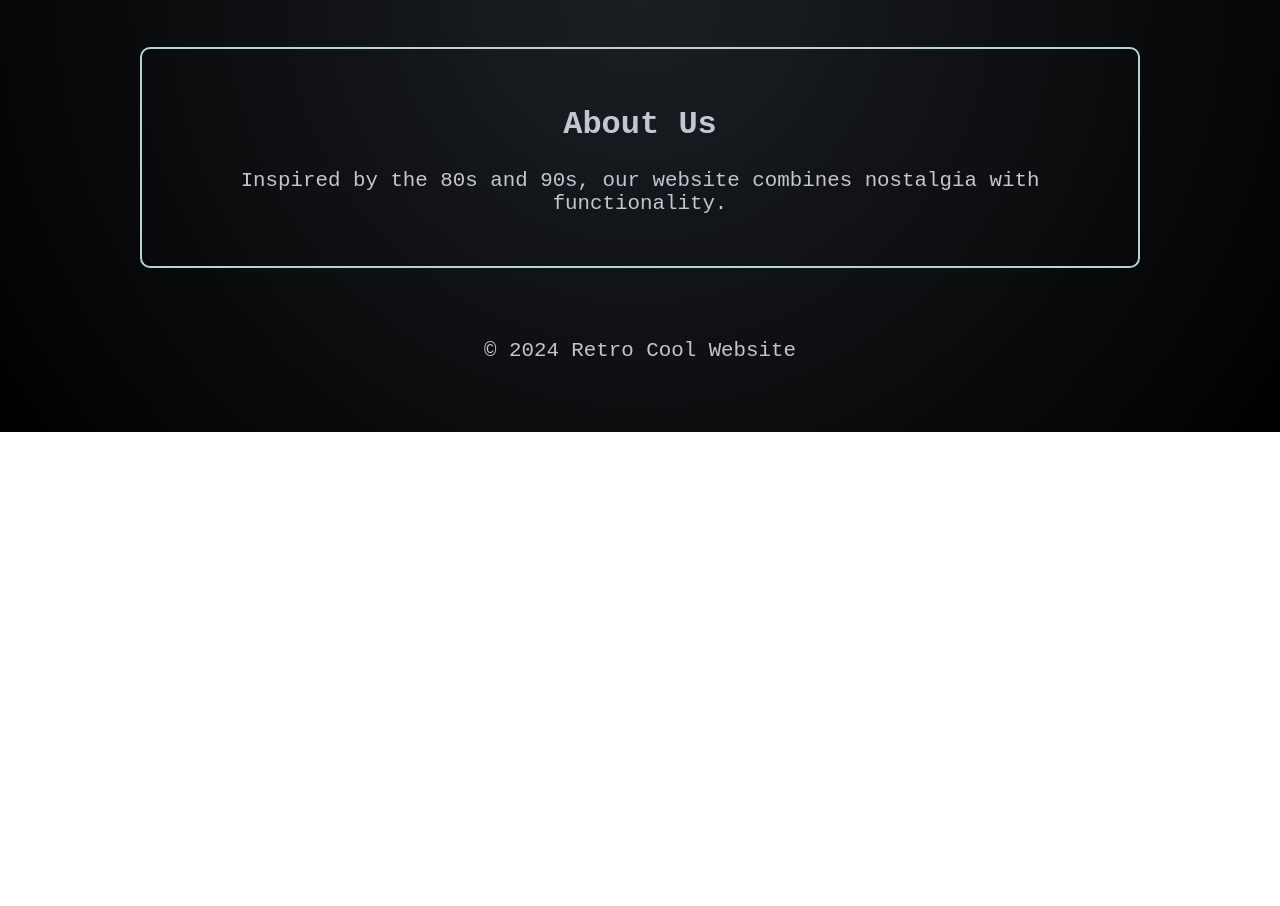
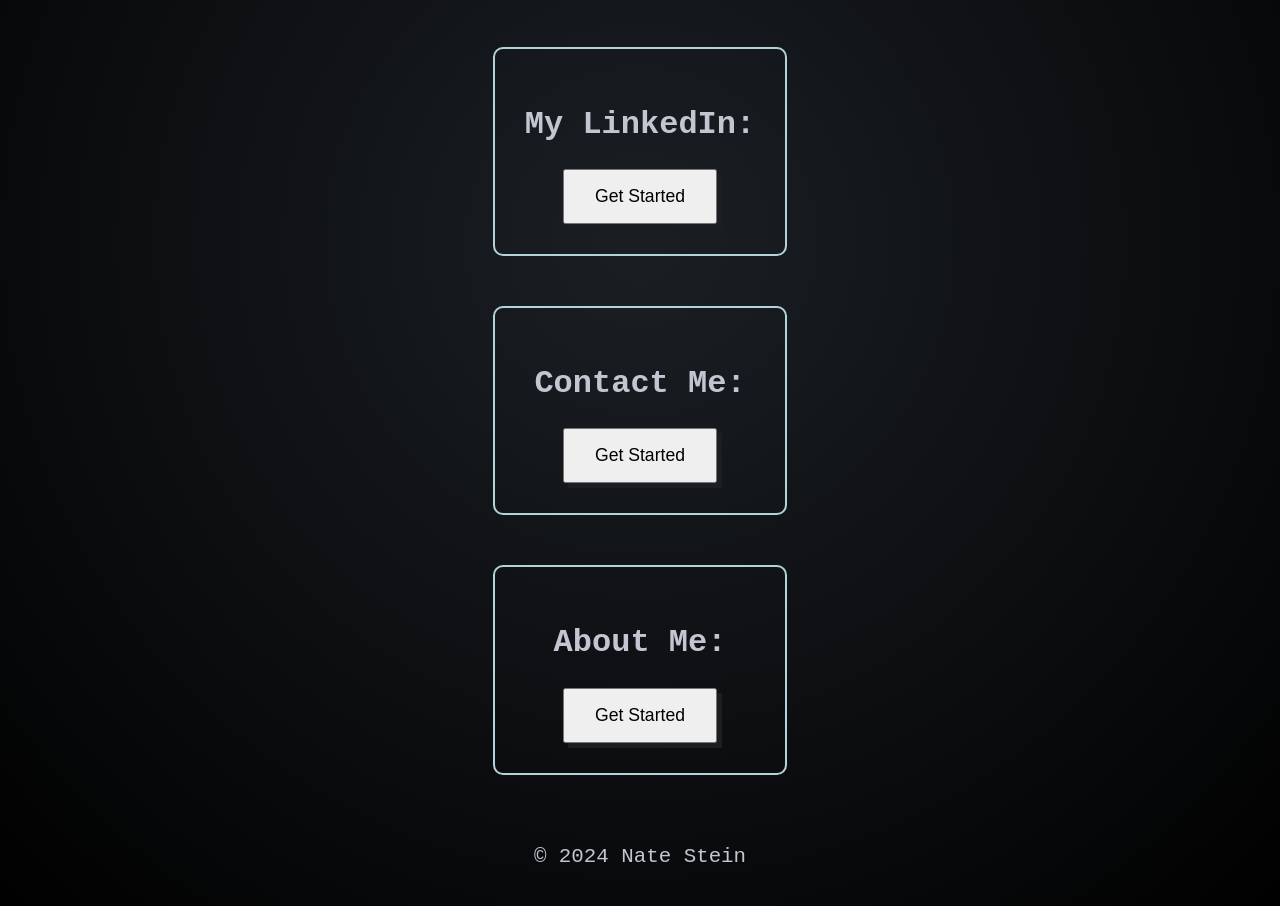
Before and after one commit to nstein5/natestein.com, a plain HTML site: page index.html in a window 1280 px wide. Shown: the part 448-1354 px from the top of the page. Before the commit the page ends 880 px from the top, so only its background shows below. Drawn offline with Linux system fonts and the light colour scheme.

Commit message:
Update index.html

```diff
--- a/index.html
+++ b/index.html
@@ -18,13 +18,24 @@
     </section>
 
     <section id="about">
-      <h2>About Us</h2>
-      <p>Inspired by the 80s and 90s, our website combines nostalgia with functionality.</p>
+      <h2>My LinkedIn:</h2>
+      <button href="https://www.linkedin.com/in/nathan-stein-a33286202/" class="link" target="_blank">Get Started</button>
     </section>
+
+        <section id="home">
+      <h2>Contact Me:</h2>
+      <button href="mailto:nstein68@gmail.com" class="link" target="_blank">Get Started</button>
+    </section>
+
+        <section id="home">
+      <h2>About Me:</h2>
+      <button href="http://natestein.com/about-me.html" class="link" target="_blank">Get Started</button>
+    </section>
+
   </main>
 
   <footer>
-    <p>© 2024 Retro Cool Website</p>
+    <p>© 2024 Nate Stein</p>
   </footer>
 </body>
 </html>
```
